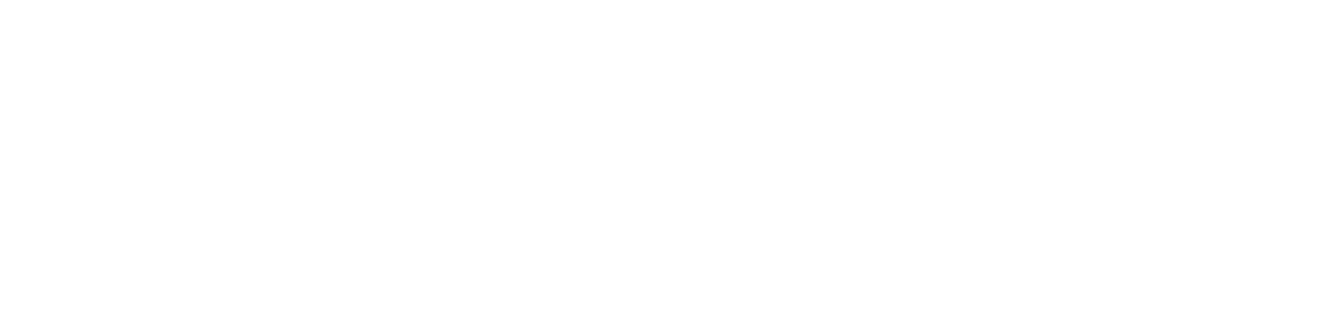
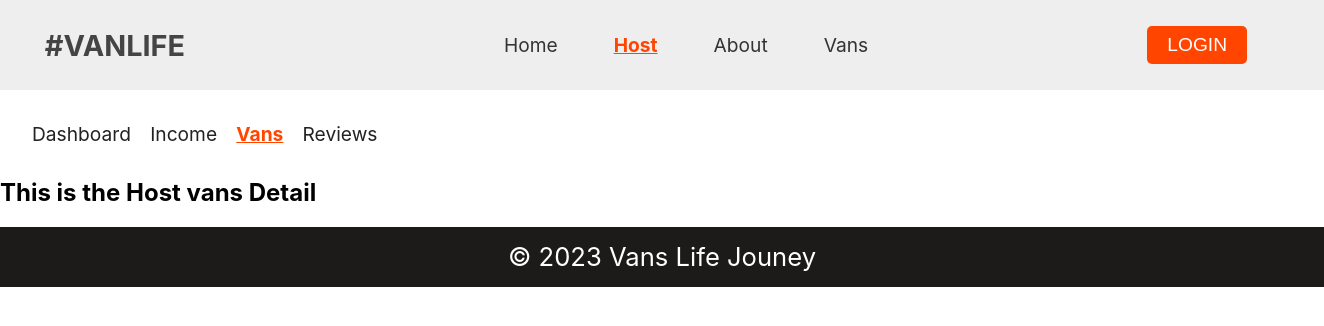
Before and after one commit to Maylon-tech/VansLife, a React (Create React App) app: page /host/vans/1 in a window 1280 px wide. Before the commit this address had no page. Shown: the top 326 px of the page, 1324 px wide, since content can reach past the window. Built offline with nearby package versions, Linux system fonts and the light colour scheme.

Commit message:
Host vans list and Detail Page = :ID

```diff
--- a/src/App.jsx
+++ b/src/App.jsx
@@ -11,6 +11,8 @@
 import Reviews from './components/host/Reviews'
 import Dashboard from './components/host/Dashboard'
 import HostLayout from './components/HostLayout'
+import HostVans from './components/host/HostVans'
+import HostVansDetail from './components/host/HostVansDetail'
 
 function App() {
   return (
@@ -27,6 +29,8 @@
             <Route index element={ <Dashboard />} />
             <Route path="income" element={ <Income />} />
             <Route path="reviews" element={ <Reviews />} />
+            <Route path="vans" element={ <HostVans />} />
+            <Route path="vans/:id" element={ <HostVansDetail />} />
           </Route>
 
         </Route>
--- a/src/components/HostLayout.jsx
+++ b/src/components/HostLayout.jsx
@@ -29,6 +29,13 @@
 
             <NavLink
               style={({ isActive }) => isActive ? activeLink : null}
+              to="/host/vans"
+            >
+             Vans
+            </NavLink>
+
+            <NavLink
+              style={({ isActive }) => isActive ? activeLink : null}
               to="/host/reviews"
             >
               Reviews
--- /dev/null
+++ b/src/components/host/HostVans.jsx
@@ -0,0 +1,11 @@
+import React from 'react'
+
+const HostVans = () => {
+  return (
+    <div>
+        <h1>Hosted Vans List</h1>
+    </div>
+  )
+}
+
+export default HostVans
--- /dev/null
+++ b/src/components/host/HostVansDetail.jsx
@@ -0,0 +1,11 @@
+import React from 'react'
+
+const HostVansDetail = () => {
+  return (
+    <div>
+        <h2>This is the Host vans Detail</h2>
+    </div>
+  )
+}
+
+export default HostVansDetail
```
